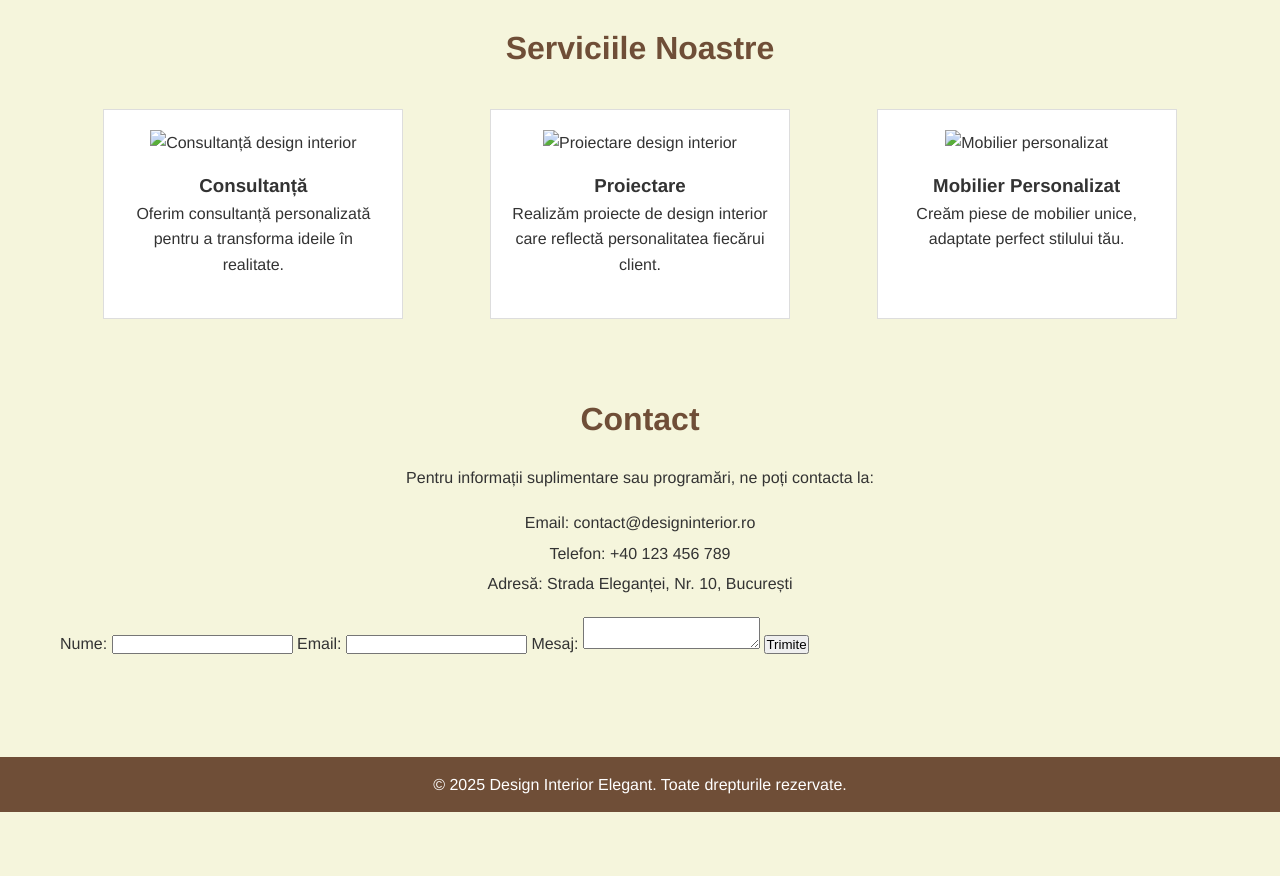
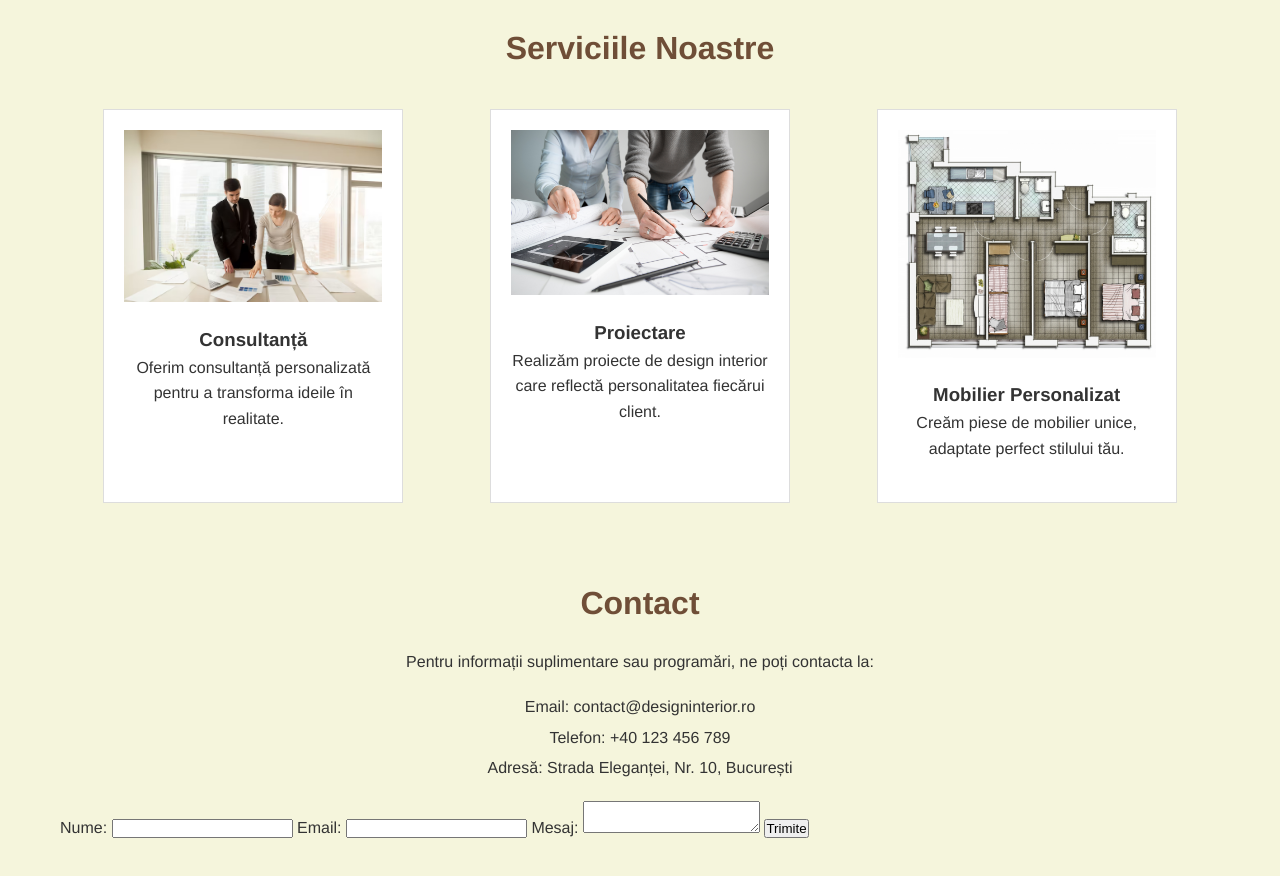
Before and after one commit to alexasct/my-website, a plain HTML site: page index.html in a window 1280 px wide. Shown: the part 1100-1976 px from the top of the page. Before the commit the page ends 1912 px from the top, so only its background shows below. Drawn offline with Linux system fonts and the light colour scheme.

Commit message:
Update index.html

```diff
--- a/index.html
+++ b/index.html
@@ -286,17 +286,17 @@
       <h2>Serviciile Noastre</h2>
       <div class="services-container">
         <div class="service-item">
-          <img src="service1.jpg" alt="Consultanță design interior">
+          <img src="creative-interior-designers-sharing-ideas_1163-5378.avif" alt="Consultanță design interior">
           <h3>Consultanță</h3>
           <p>Oferim consultanță personalizată pentru a transforma ideile în realitate.</p>
         </div>
         <div class="service-item">
-          <img src="service2.jpg" alt="Proiectare design interior">
+          <img src="Ensuring-you-have-an-effective-working-relationship-with-your-interior-design-consultant.jpg" alt="Proiectare design interior">
           <h3>Proiectare</h3>
           <p>Realizăm proiecte de design interior care reflectă personalitatea fiecărui client.</p>
         </div>
         <div class="service-item">
-          <img src="service3.jpg" alt="Mobilier personalizat">
+          <img src="fc1da7257992fc36032e11db3df7a664_XL.jpg" alt="Mobilier personalizat">
           <h3>Mobilier Personalizat</h3>
           <p>Creăm piese de mobilier unice, adaptate perfect stilului tău.</p>
         </div>
```
